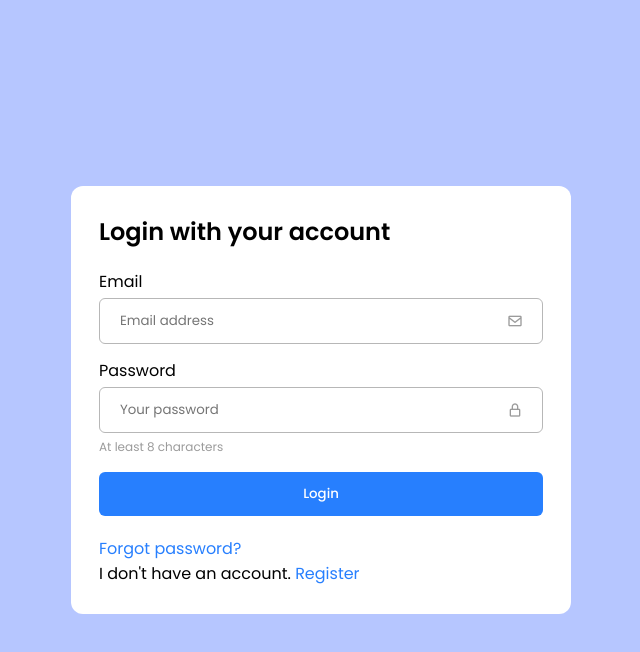
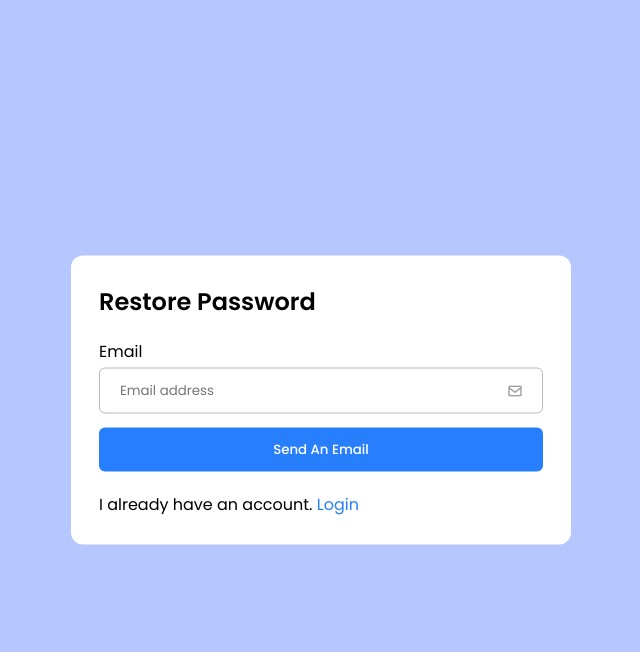
Before and after one commit to mo7medsalah7/itechpro-project.github.io, a plain HTML site: page register.html in a window 1280 px wide. Both pictures are taken after a click on the link "Forgot password?". Shown: the whole page, without its empty margins (319-959 px from the left). Drawn offline with nearby package versions, Linux system fonts and the light colour scheme.

Commit message:
adding forget password

```diff
--- a/register.html
+++ b/register.html
@@ -8,10 +8,11 @@
       rel="stylesheet"
     />
     <link rel="stylesheet" href="css/register.css" />
-    <title>Register</title>
+    <title>Login</title>
   </head>
   <body>
     <div class="container-form">
+      <!-- Login  -->
       <form action="#" class="login active">
         <h2 class="title">Login with your account</h2>
         <div class="form-group">
@@ -35,13 +36,13 @@
           <span class="help-text">At least 8 characters</span>
         </div>
         <button type="submit" class="btn-submit">Login</button>
-        <a href="#">Forgot password?</a>
+        <a onclick="switchForm('forget', event)" href="#">Forgot password?</a>
         <p>
           I don't have an account.
           <a href="#" onclick="switchForm('register', event)">Register</a>
         </p>
       </form>
-
+      <!-- Register  -->
       <form action="#" class="register">
         <h2 class="title">Register your account</h2>
         <div class="form-group">
@@ -84,6 +85,24 @@
           <a href="#" onclick="switchForm('login', event)">Login</a>
         </p>
       </form>
+
+      <!-- Forget Password  -->
+      <form action="#" class="forget">
+        <h2 class="title">Restore Password</h2>
+        <div class="form-group">
+          <label for="email">Email</label>
+          <div class="input-group">
+            <input type="email" id="email" placeholder="Email address" />
+            <i class="bx bx-envelope"></i>
+          </div>
+        </div>
+
+        <button type="submit" class="btn-submit">Send An Email</button>
+        <p>
+          I already have an account.
+          <a href="#" onclick="switchForm('login', event)">Login</a>
+        </p>
+      </form>
     </div>
 
     <script src="js/script.js"></script>
```
